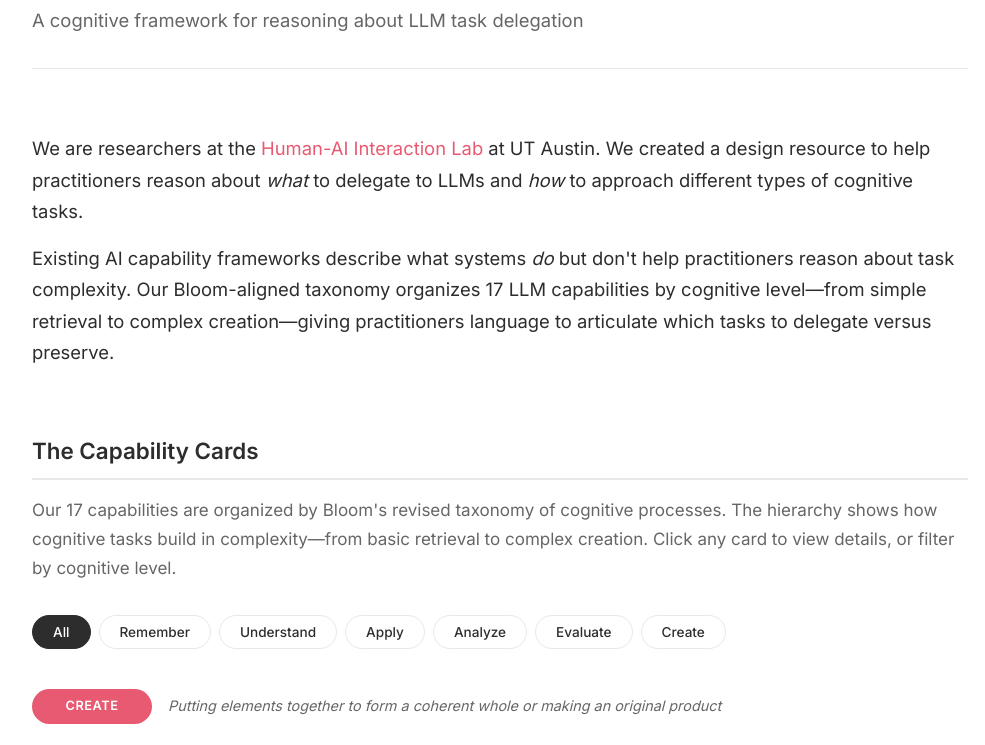
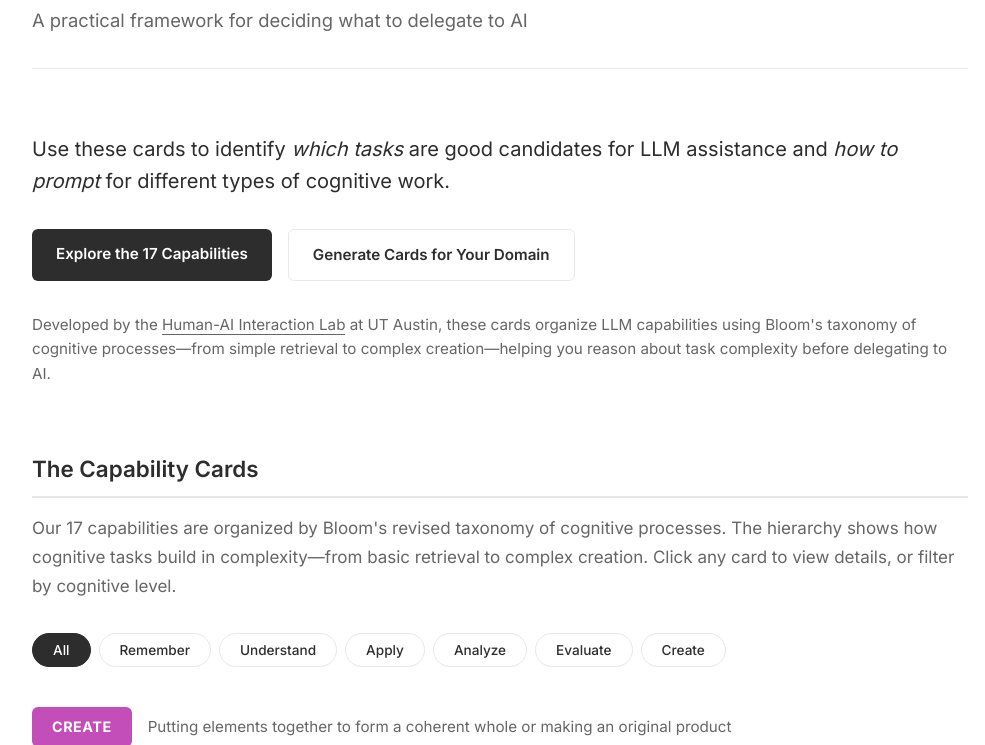
Before and after one commit to wtn273/llm-capability-cards, a plain HTML site: page index.html in a window 1280 px wide. Shown: the part 135-880 px from the top of the page, without its empty margins (140-1125 px from the left). Drawn offline with Linux system fonts and the light colour scheme.

Commit message:
Design refinements: spacing, colors, and clearer hero section
- Increase spacing between taxonomy levels with dividers
- Make level headers larger and bolder (rounded rect instead of pill)
- Differentiate colors: Remember is now red (#d64045), Create is magenta (#c44eb9)
- Rewrite hero with action-oriented value prop and two clear CTAs
- Add "Explore the 17 Capabilities" and "Generate Cards for Your Domain" buttons
- Move researcher attribution to secondary context paragraph
- Improve visual rhythm throughout the page

Co-Authored-By: Claude Opus 4.5 <noreply@anthropic.com>

```diff
--- a/index.html
+++ b/index.html
@@ -14,24 +14,26 @@
     <main>
         <header class="hero">
             <h1>LLM Capability Cards</h1>
-            <p class="subtitle">A cognitive framework for reasoning about LLM task delegation</p>
+            <p class="subtitle">A practical framework for deciding what to delegate to AI</p>
         </header>
 
         <section class="intro">
-            <p>
-                We are researchers at the <a href="https://hai.ischool.utexas.edu/" target="_blank">Human-AI Interaction Lab</a> at UT Austin.
-                We created a design resource to help practitioners reason about <em>what</em> to delegate to LLMs
-                and <em>how</em> to approach different types of cognitive tasks.
+            <p class="intro-lead">
+                Use these cards to identify <em>which tasks</em> are good candidates for LLM assistance
+                and <em>how to prompt</em> for different types of cognitive work.
             </p>
-            <p>
-                Existing AI capability frameworks describe what systems <em>do</em> but don't help practitioners
-                reason about task complexity. Our Bloom-aligned taxonomy organizes 17 LLM capabilities by
-                cognitive level—from simple retrieval to complex creation—giving practitioners language to
-                articulate which tasks to delegate versus preserve.
+            <div class="intro-actions">
+                <a href="#cards-section" class="btn-primary">Explore the 17 Capabilities</a>
+                <a href="generator.html" class="btn-secondary">Generate Cards for Your Domain</a>
+            </div>
+            <p class="intro-context">
+                Developed by the <a href="https://hai.ischool.utexas.edu/" target="_blank">Human-AI Interaction Lab</a> at UT Austin,
+                these cards organize LLM capabilities using Bloom's taxonomy of cognitive processes—from simple
+                retrieval to complex creation—helping you reason about task complexity before delegating to AI.
             </p>
         </section>
 
-        <section class="cards-section">
+        <section class="cards-section" id="cards-section">
             <h2>The Capability Cards</h2>
             <p class="section-intro">
                 Our 17 capabilities are organized by Bloom's revised taxonomy of cognitive processes.
--- a/styles.css
+++ b/styles.css
@@ -6,18 +6,18 @@
     --color-text-secondary: #666666;
     --color-border: #e8e8e8;
 
-    /* Primary accent - using a warm coral/pink from the cards */
-    --color-accent: #e85a71;
-    --color-link: #e85a71;
-    --color-link-hover: #c94a5f;
+    /* Primary accent */
+    --color-accent: #d64045;
+    --color-link: #d64045;
+    --color-link-hover: #b8363a;
 
-    /* Bloom's taxonomy level colors - matched to card designs */
-    --color-remember: #e85a71;
+    /* Bloom's taxonomy level colors - distinct and clear */
+    --color-remember: #d64045;
     --color-understand: #f5a623;
-    --color-apply: #4ecdc4;
-    --color-analyze: #45b7d1;
-    --color-evaluate: #a66bbf;
-    --color-create: #e85a71;
+    --color-apply: #2eb872;
+    --color-analyze: #3b9fc9;
+    --color-evaluate: #8e6bbf;
+    --color-create: #c44eb9;
 
     --max-width: 1000px;
     --spacing-sm: 0.5rem;
@@ -105,8 +105,66 @@ a:hover {
     margin-bottom: var(--spacing-xl);
 }
 
-.intro p {
-    font-size: 1.15rem;
+.intro-lead {
+    font-size: 1.25rem;
+    line-height: 1.6;
+    color: var(--color-text);
+    margin-bottom: var(--spacing-lg);
+}
+
+.intro-actions {
+    display: flex;
+    gap: var(--spacing-md);
+    margin-bottom: var(--spacing-lg);
+    flex-wrap: wrap;
+}
+
+.btn-primary,
+.btn-secondary {
+    display: inline-block;
+    padding: 0.75rem 1.5rem;
+    border-radius: 6px;
+    font-weight: 600;
+    font-size: 0.95rem;
+    transition: all 0.2s ease;
+    text-align: center;
+}
+
+.btn-primary {
+    background: var(--color-text);
+    color: white;
+    border: none;
+}
+
+.btn-primary:hover {
+    background: var(--color-accent);
+    color: white;
+}
+
+.btn-secondary {
+    background: white;
+    color: var(--color-text);
+    border: 1px solid var(--color-border);
+}
+
+.btn-secondary:hover {
+    border-color: var(--color-text);
+}
+
+.intro-context {
+    font-size: 0.95rem;
+    color: var(--color-text-secondary);
+    line-height: 1.6;
+}
+
+.intro-context a {
+    color: var(--color-text-secondary);
+    border-bottom: 1px solid var(--color-text-secondary);
+}
+
+.intro-context a:hover {
+    color: var(--color-accent);
+    border-bottom-color: var(--color-accent);
 }
 
 /* Cards section */
@@ -167,7 +225,7 @@ a:hover {
 .taxonomy-hierarchy {
     display: flex;
     flex-direction: column;
-    gap: var(--spacing-lg);
+    gap: var(--spacing-xl);
     margin-bottom: var(--spacing-xl);
 }
 
@@ -175,6 +233,13 @@ a:hover {
     display: flex;
     flex-direction: column;
     gap: var(--spacing-md);
+    padding-bottom: var(--spacing-lg);
+    border-bottom: 1px solid var(--color-border);
+}
+
+.taxonomy-level:last-child {
+    border-bottom: none;
+    padding-bottom: 0;
 }
 
 .level-header {
@@ -182,15 +247,15 @@ a:hover {
     align-items: center;
     gap: var(--spacing-md);
     padding: var(--spacing-sm) 0;
+    margin-bottom: var(--spacing-sm);
 }
 
 .level-indicator {
-    width: 120px;
-    padding: 0.4rem var(--spacing-md);
-    border-radius: 20px;
+    padding: 0.5rem 1.25rem;
+    border-radius: 6px;
     color: white;
-    font-weight: 600;
-    font-size: 0.8rem;
+    font-weight: 700;
+    font-size: 0.9rem;
     text-align: center;
     flex-shrink: 0;
     text-transform: uppercase;
@@ -205,15 +270,14 @@ a:hover {
 .level-indicator.create { background: var(--color-create); }
 
 .level-description {
-    font-size: 0.9rem;
+    font-size: 0.95rem;
     color: var(--color-text-secondary);
-    font-style: italic;
 }
 
 .level-cards {
     display: flex;
     flex-wrap: wrap;
-    gap: var(--spacing-md);
+    gap: var(--spacing-lg);
     justify-content: flex-start;
 }
 
```
